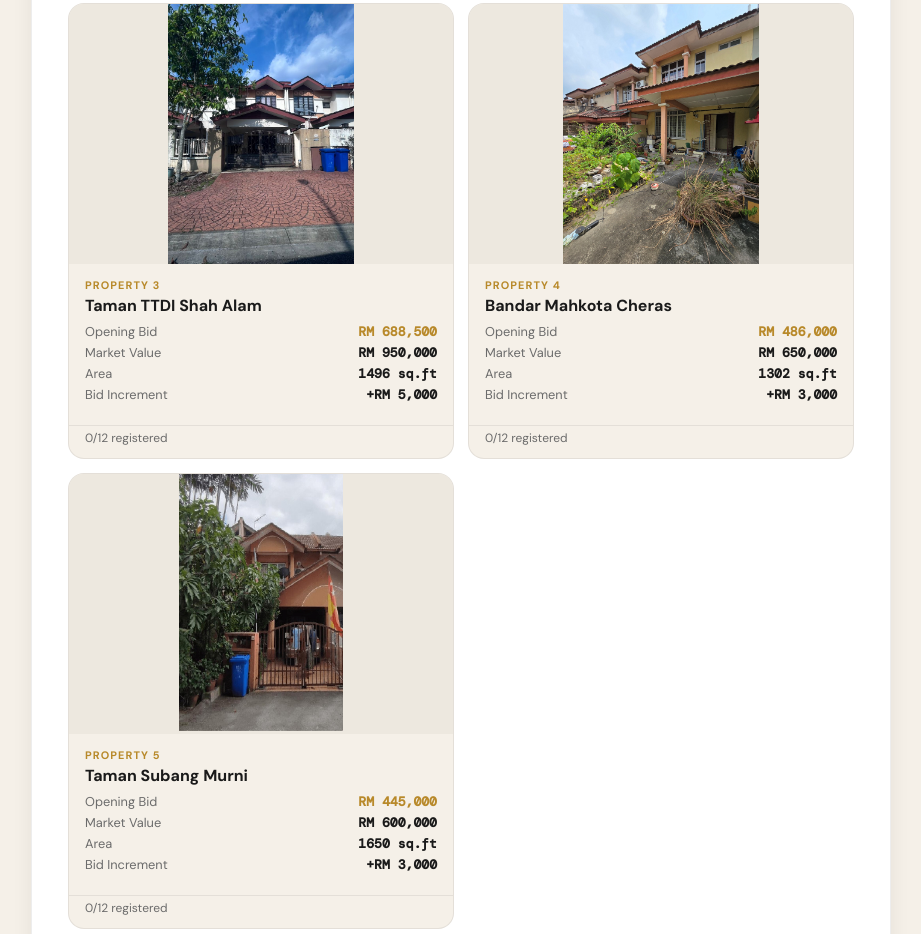
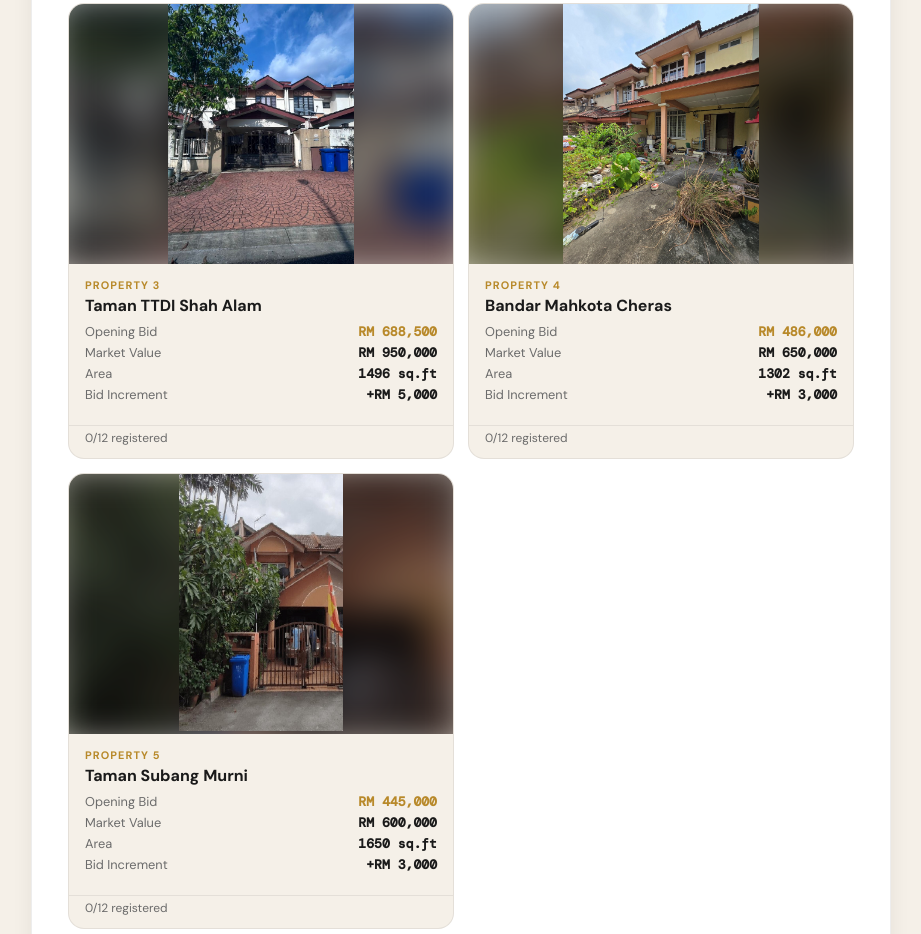
Before and after one commit to ZACK9905/property-auction, a website: page register.html in a window 1280 px wide. Shown: the part 872-1806 px from the top of the page, without its empty margins (179-1100 px from the left). Drawn offline with nearby package versions, Linux system fonts and the light colour scheme; no server answers.

Commit message:
Update register.html

```diff
--- a/register.html
+++ b/register.html
@@ -118,20 +118,32 @@
         }
         .property-option.full { opacity:0.45; cursor:not-allowed; pointer-events:none; }
 
-        /* Property image — full width, tall enough to show portrait photo */
+        /* Property image — full width, portrait image fills height with blurred bg */
         .prop-img-wrap {
             width: 100%;
             height: 260px;
-            background: var(--bg2);
+            position: relative;
+            overflow: hidden;
             display: flex; align-items:center; justify-content:center;
             font-size:3.5rem;
             flex-shrink: 0;
         }
+        /* Blurred background fill */
+        .prop-img-wrap::before {
+            content: '';
+            position: absolute; inset: 0;
+            background-image: var(--img-url);
+            background-size: cover;
+            background-position: center;
+            filter: blur(18px) brightness(0.7);
+            transform: scale(1.1);
+        }
         .prop-img-wrap img {
+            position: relative;
+            z-index: 1;
             max-width: 100%;
-            max-height: 100%;
+            height: 100%;
             width: auto;
-            height: auto;
             object-fit: contain;
             display: block;
         }
@@ -379,7 +391,7 @@ function renderPropertyGrid() {
         card.className = 'property-option' + (isFull ? ' full' : '') + (isSelected ? ' selected' : '');
         card.onclick = () => selectProperty(parseInt(id));
         card.innerHTML = `
-            <div class="prop-img-wrap">
+            <div class="prop-img-wrap" style="--img-url:url('${info.imageUrl}')">
                 <img src="${info.imageUrl}" alt="${info.address}" onerror="this.style.display='none';this.nextElementSibling.style.display='flex'">
                 <span style="display:none;font-size:3.5rem;width:100%;height:100%;align-items:center;justify-content:center">${info.emoji}</span>
             </div>
```
